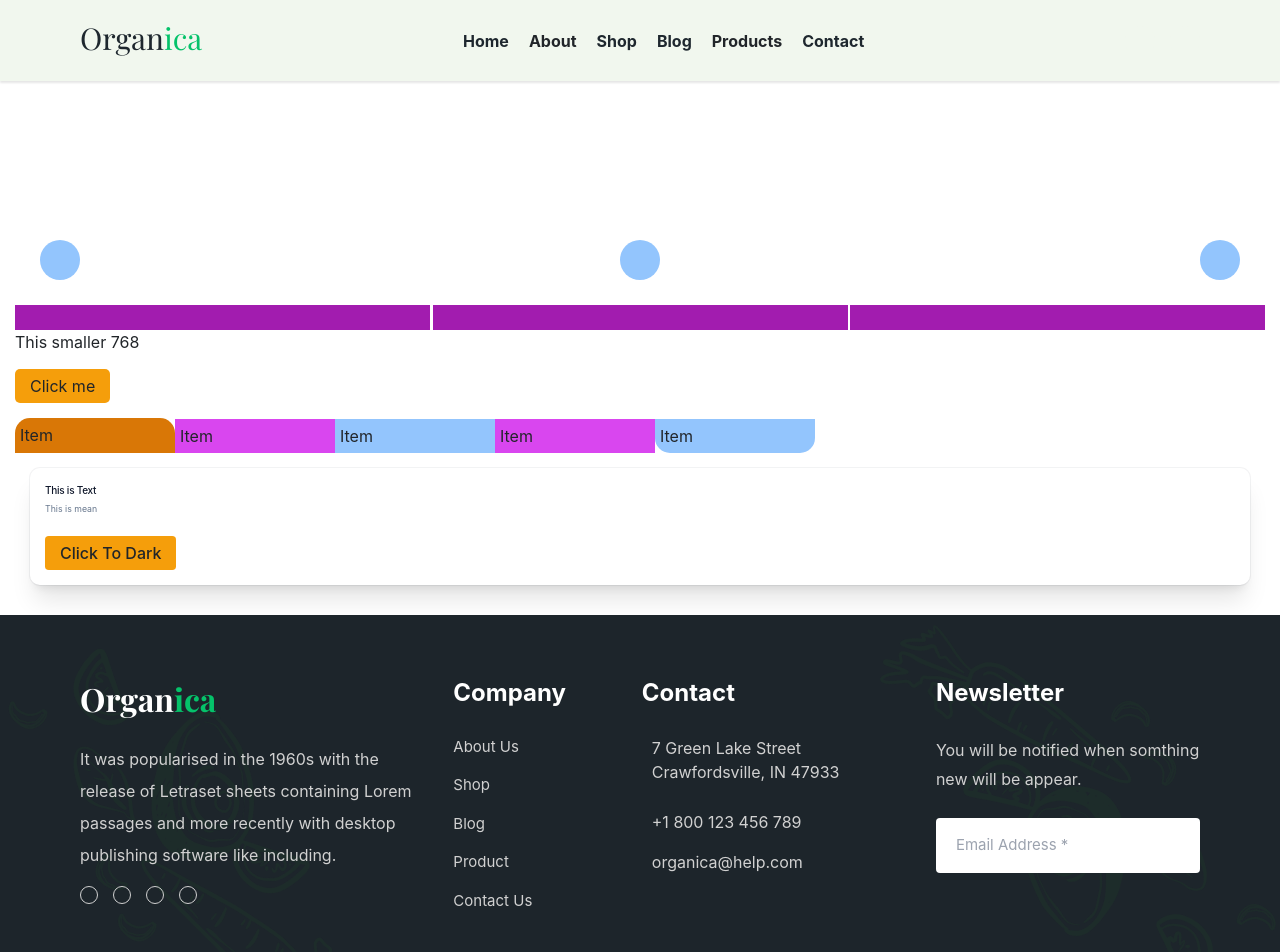
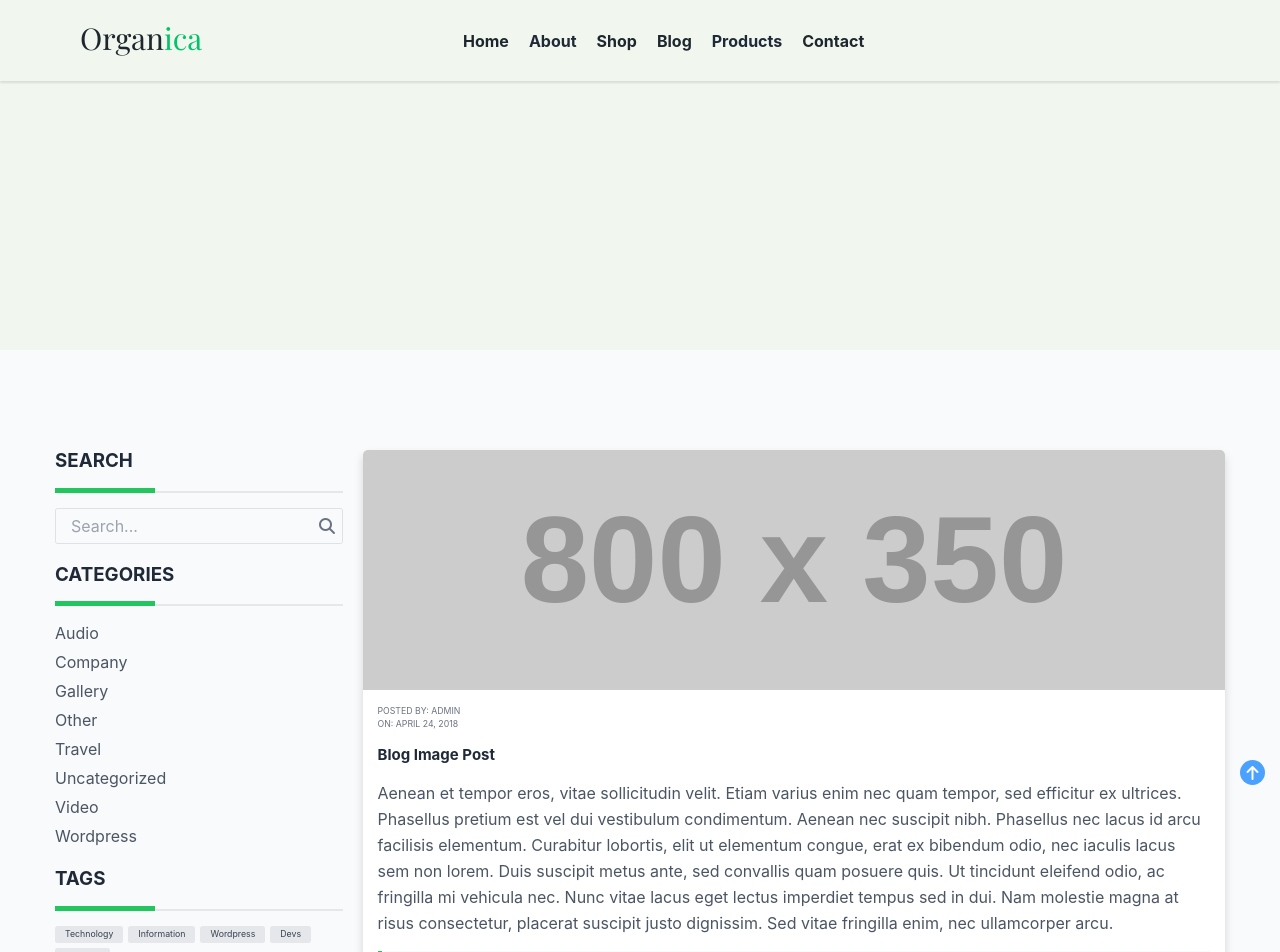
Before and after one commit to Geniedev1/WebBamboo, a React (Create React App) app in the folder Client/: page /blog in a window 1280 px wide. Shown: the top 952 px of the page. Built offline with nearby package versions, Linux system fonts and the light colour scheme; some icons are missing; a web font is replaced by a local one.

Commit message:
Page blog

```diff
--- a/Client/src/Pages/Blog.jsx
+++ b/Client/src/Pages/Blog.jsx
@@ -1,63 +1,222 @@
-import React, { useEffect } from 'react'
-import { Header } from '../Component/Header'
-import { Footer } from '../Component/Footer'
+import React, { useState } from 'react';
+import { Link } from 'react-router-dom';
+import  {Header } from '../Component/Header';
+import { Footer } from "../Component/Footer";
+export const Blog = () => {
+  return (
+    <div className="bg-gray-50 text-gray-800 min-h-screen">
+      <Header />
+      <Headerlink />
+      <MainContent />
+      <BackToTop />
+      <Footer />
+    </div>
+  );
+};
 
-export const Blog = () => {
-  useEffect(() => { window.scrollTo(0, 0) }, []);
+// const Header = () => {
+//   const [mobileMenuOpen, setMobileMenuOpen] = useState(false);
 
-  const handleToggleDark = () => {
-    document.documentElement.classList.toggle('focus');
+//   return (
+//     <header className="sticky top-0 z-50 bg-white shadow-md">
+//       <div className="container mx-auto px-4 py-4 flex justify-between items-center">
+//         <a href="#" className="text-2xl font-bold">HONO</a>
+
+//         <nav className={`${mobileMenuOpen ? 'block' : 'hidden'} md:block`}>
+//           <ul className="md:flex space-y-4 md:space-y-0 md:space-x-6">
+//             <NavItem text="HOME" hasDropdown />
+//             <NavItem text="SHOP" hasDropdown />
+//             <NavItem text="BLOG" hasDropdown />
+//             <NavItem text="PAGES" hasDropdown />
+//             <NavItem text="ABOUT US" />
+//             <NavItem text="CONTACT US" />
+//           </ul>
+//         </nav>
+
+//         <div className="flex items-center space-x-4">
+//           <IconWithBadge icon="far fa-heart" count={0} />
+//           <IconWithBadge icon="fas fa-shopping-bag" count={0} />
+//           <a href="#" className="text-gray-800">
+//             <i className="fas fa-search"></i>
+//           </a>
+//           <button
+//             className="md:hidden text-gray-800"
+//             onClick={() => setMobileMenuOpen(!mobileMenuOpen)}
+//           >
+//             <i className="fas fa-bars"></i>
+//           </button>
+//         </div>
+//       </div>
+//     </header>
+//   );
+// };
+
+const Headerlink = () => {
+  return (
+    <div class ="bg-mint m-full h-[350px]"></div>
+  );
+};
+const MainContent = () => {
+  return (
+    <div className="mt-32 container mx-auto px-4 py-8">
+      <div className="flex flex-col md:flex-row gap-8">
+        <Sidebar />
+        <BlogContent />
+      </div>
+    </div>
+  );
+};
+
+const Sidebar = () => {
+  return (
+    <div className="w-full md:w-1/4">
+      <SearchSection />
+      <CategoriesSection />
+      <TagsSection />
+      <MetaSection />
+    </div>
+  );
+};
+const Taskbar = () => {
+  return (
+    <div className="my-4 flex items-end  w-full ">
+      <div className="h-[5px] w-[50px] md:w-[100px] bg-green-500"></div>
+      <div className="h-[2px] flex-1 bg-gray-200"></div>
+    </div>
+  );
+};
+
+const SearchSection = () => {
+  return (
+    <div className="mb-8">
+      <h3 className = "font-bold text-3xl">SEARCH</h3>
+      <Taskbar />
+      <form className="relative">
+        <input
+          type="text"
+          placeholder="Search..."
+          className="w-full px-4 py-2 border border-gray-300 rounded"
+        />
+        <button
+          type="submit"
+          className="absolute right-3 top-1/2 transform -translate-y-1/2 text-gray-500"
+        >
+          <i className="fas fa-search"></i>
+        </button>
+      </form>
+    </div>
+  );
+};
+
+const CategoriesSection = () => {
+  const categories = [
+    'Audio', 'Company', 'Gallery', 'Other',
+    'Travel', 'Uncategorized', 'Video', 'Wordpress'
+  ];
+
+  return (
+    <div className="mb-8">
+     <h3 className = "font-bold text-3xl">CATEGORIES </h3>
+     <Taskbar />
+      <ul className="space-y-2">
+        {categories.map((category, index) => (
+          <li key={index}>
+            <a href="#" className="text-gray-600 hover:text-primary transition-colors">
+              {category}
+            </a>
+          </li>
+        ))}
+      </ul>
+    </div>
+  );
+};
+
+const TagsSection = () => {
+  const tags = ['Technology', 'Information', 'Wordpress', 'Devs', 'Program'];
+
+  return (
+    <div className="mb-8">
+        <h3 className = "font-bold text-3xl">TAGS </h3>
+        <Taskbar />
+      <div className="flex flex-wrap gap-2">
+        {tags.map((tag, index) => (
+          <a
+            key={index}
+            href="#"
+            className="px-3 py-1 bg-gray-200 text-gray-700 text-sm rounded hover:bg-gray-300 transition-colors"
+          >
+            {tag}
+          </a>
+        ))}
+      </div>
+    </div>
+  );
+};
+
+const MetaSection = () => {
+  return (
+    <div className="mb-8">
+  <h3 className = "font-bold text-3xl">META </h3>
+  <Taskbar />
+      {/* Meta content goes here */}
+    </div>
+  );
+};
+
+const BlogContent = () => {
+  return (
+    <div className="w-full md:w-3/4">
+      <article className="bg-white rounded-lg overflow-hidden shadow">
+        <img
+          src="https://via.placeholder.com/800x350"
+          alt="Modern bedroom interior"
+          className="w-full h-96 object-cover"
+        />
+
+        <div className="p-6">
+          <div className="text-gray-500 text-sm mb-4">
+            <span className="mr-4">POSTED BY: ADMIN</span>
+            <span>ON: APRIL 24, 2018</span>
+          </div>
+
+          <h1 className="text-2xl font-bold mb-6">Blog Image Post</h1>
+
+          <div className="text-gray-600 leading-relaxed mb-8">
+            <p className="mb-4">
+              Aenean et tempor eros, vitae sollicitudin velit. Etiam varius enim nec quam tempor, sed efficitur ex ultrices. Phasellus pretium est vel dui vestibulum condimentum. Aenean nec suscipit nibh. Phasellus nec lacus id arcu facilisis elementum. Curabitur lobortis, elit ut elementum congue, erat ex bibendum odio, nec iaculis lacus sem non lorem. Duis suscipit metus ante, sed convallis quam posuere quis. Ut tincidunt eleifend odio, ac fringilla mi vehicula nec. Nunc vitae lacus eget lectus imperdiet tempus sed in dui. Nam molestie magna at risus consectetur, placerat suscipit justo dignissim. Sed vitae fringilla enim, nec ullamcorper arcu.
+            </p>
+
+            <blockquote className="bg-gray-50 border-l-4 border-green-500 p-4 my-6 italic text-gray-600">
+              Quisque semper nunc vitae erat pellentesque, ac placerat arcu consectetur. In venenatis elit ac ultrices convallis. Duis est nisi, tincidunt ac urna sed, cursus blandit lectus. In ullamcorper sit amet ligula ut eleifend. Proin dictum tempor ligula, ac feugiat metus. Sed finibus tortor eu scelerisque scelerisque.
+            </blockquote>
+
+            <p>
+              Aenean et tempor eros, vitae sollicitudin velit. Etiam varius enim nec quam tempor, sed efficitur ex ultrices. Phasellus pretium est vel dui vestibulum condimentum. Aenean nec suscipit nibh. Phasellus nec lacus id arcu facilisis elementum.
+            </p>
+          </div>
+        </div>
+      </article>
+    </div>
+  );
+};
+
+const BackToTop = () => {
+  const scrollToTop = () => {
+    window.scrollTo({
+      top: 0,
+      behavior: 'smooth'
+    });
   };
 
   return (
-    <>
-      <Header />
-      <main className="p-6 mt-80">
-        <h1></h1>
-        <div className="m-10 flex justify-between">
-          <div className="h-16 w-16 rounded-full bg-blue-300"></div>
-          <div className="h-16 w-16 rounded-full bg-blue-300"></div>
-          <div className="h-16 w-16 rounded-full bg-blue-300"></div>
-        </div>
-
-        <div className="mt-3 grid grid-cols-3 gap-1">
-          <div className="h-10 bg-fuchsia-700"></div>
-          <div className="h-10 bg-fuchsia-700"></div>
-          <div className="h-10 bg-fuchsia-700"></div>
-        </div>
-
-        <div className="md:hidden">
-          <p>This biger 768</p>
-        </div>
-        <div className="max-md:hidden">
-          <p>This smaller 768</p>
-        </div>
-
-        <button className="my-4 rounded-lg bg-amber-500 px-4 py-2 hover:bg-amber-600 focus:bg-amber-50 active:bg-blue-950">
-          Click me
-        </button>
-
-        <ul className="my-2 flex flex-wrap space-y-0.5 max-md:justify-center md:justify-start">
-          <li className="w-64 rounded-t-3xl p-2 first:bg-amber-600">Item</li>
-          <li className="w-64 p-2 first:bg-amber-600 odd:bg-blue-300 even:bg-fuchsia-500">Item</li>
-          <li className="w-64 p-2 first:bg-amber-600 odd:bg-blue-300 even:bg-fuchsia-500">Item</li>
-          <li className="w-64 p-2 first:bg-amber-600 odd:bg-blue-300 even:bg-fuchsia-500">Item</li>
-          <li className="w-64 rounded-b-3xl p-2 first:bg-amber-600 odd:bg-blue-300 even:bg-fuchsia-500 mb-0.5">Item</li>
-        </ul>
-
-        {/* CARD BOX + DARK TOGGLE */}
-        <div className="m-4 shadow-xl rounded-2xl py-4 px-4 ring-1 ring-slate-900/5 focus:bg-black">
-          <h3 className="text-base font-medium text-slate-900 dark:text-white tracking-tight">This is Text</h3>
-          <p className="mt-2 text-sm text-slate-500 dark:text-slate-300">This is mean</p>
-          <button
-            onClick={handleToggleDark}
-            className="mt-8 py-2 px-4 rounded-md font-medium bg-amber-500 hover:bg-amber-600"
-          >
-            Click To Dark
-          </button>
-        </div>
-      </main>
-      <Footer />
-    </>
+    <button
+      onClick={scrollToTop}
+      className="fixed right-6 bottom-6 w-10 h-10 bg-primary text-white rounded-full flex items-center justify-center opacity-70 hover:opacity-100 transition-opacity"
+    >
+      <i className="fas fa-arrow-up"></i>
+    </button>
   );
 };
+
+
+export default Blog;
--- a/Client/tailwind.config.js
+++ b/Client/tailwind.config.js
@@ -4,7 +4,11 @@ module.exports = {
     "./src/**/*.{js,jsx,ts,tsx}"
   ],darkMode:"class",
   theme: {
-    extend: {},
+    extend: {
+      colors: {
+        mint: '#F1F7EE',
+      },
+    },
   },
   plugins: [],
 }
```
